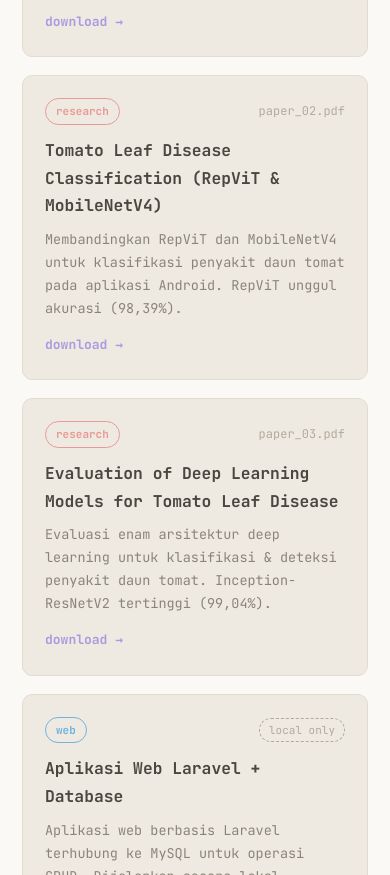
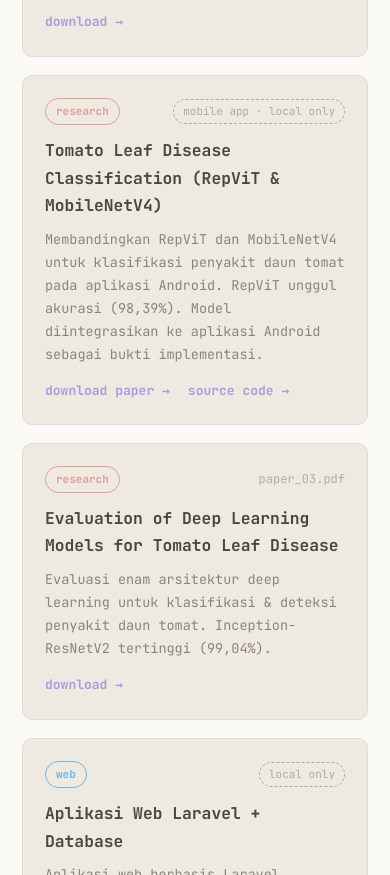
Before and after one commit to tepgoo/Portofolio, a plain HTML site: page index.html in a window 390 px wide. Shown: the part 2937-3812 px from the top of the page. Drawn offline with Linux system fonts and the light colour scheme.

Commit message:
Tambah link paper & source code (mobile app) pada paper 2

```diff
--- a/index.html
+++ b/index.html
@@ -155,10 +155,16 @@
             </article>
 
             <article class="card proj" data-category="research">
-              <div class="proj-top"><span class="tok tok-peach">research</span><span class="proj-file">paper_02.pdf</span></div>
+              <div class="proj-top">
+                <span class="tok tok-peach">research</span>
+                <span class="proj-badge-off">mobile app · local only</span>
+              </div>
               <h3>Tomato Leaf Disease Classification (RepViT &amp; MobileNetV4)</h3>
-              <p>Membandingkan RepViT dan MobileNetV4 untuk klasifikasi penyakit daun tomat pada aplikasi Android. RepViT unggul akurasi (98,39%).</p>
-              <a href="assets/paper2.pdf" class="link" download>download →</a>
+              <p>Membandingkan RepViT dan MobileNetV4 untuk klasifikasi penyakit daun tomat pada aplikasi Android. RepViT unggul akurasi (98,39%). Model diintegrasikan ke aplikasi Android sebagai bukti implementasi.</p>
+              <div class="link-row">
+                <a href="assets/paper2.pdf" class="link" download>download paper →</a>
+                <a href="https://github.com/nomedcode/tomatoCV" class="link" target="_blank" rel="noopener">source code →</a>
+              </div>
             </article>
 
             <article class="card proj" data-category="research">
--- a/styles.css
+++ b/styles.css
@@ -416,6 +416,8 @@ ul { list-style: none; }
   transition: letter-spacing 0.2s, opacity 0.2s;
 }
 .link:hover { opacity: 0.75; letter-spacing: 0.02em; }
+.link-row { display: flex; flex-wrap: wrap; gap: 18px; margin-top: 14px; }
+.link-row .link { margin-top: 0; }
 
 /* ===== EDUCATION (log) ===== */
 .log { border-left: 2px solid var(--line); margin-left: 6px; }
```
